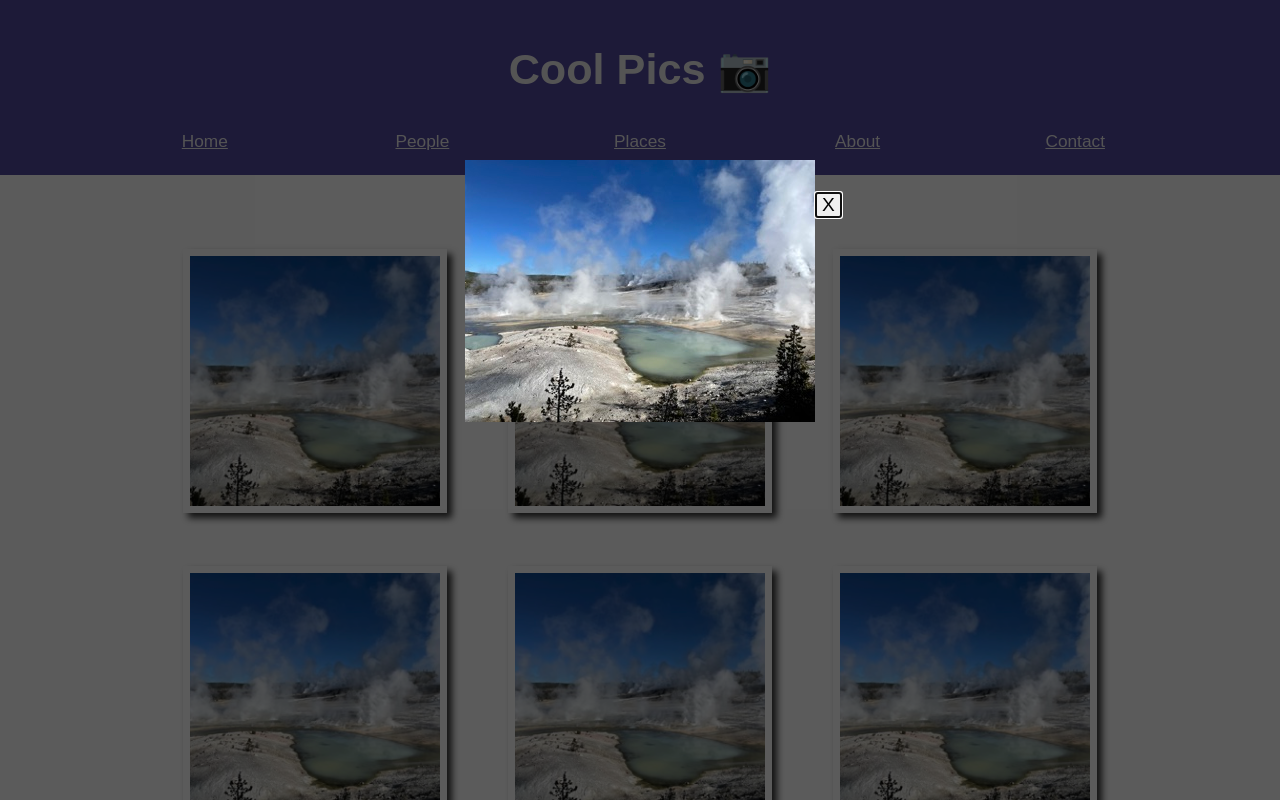
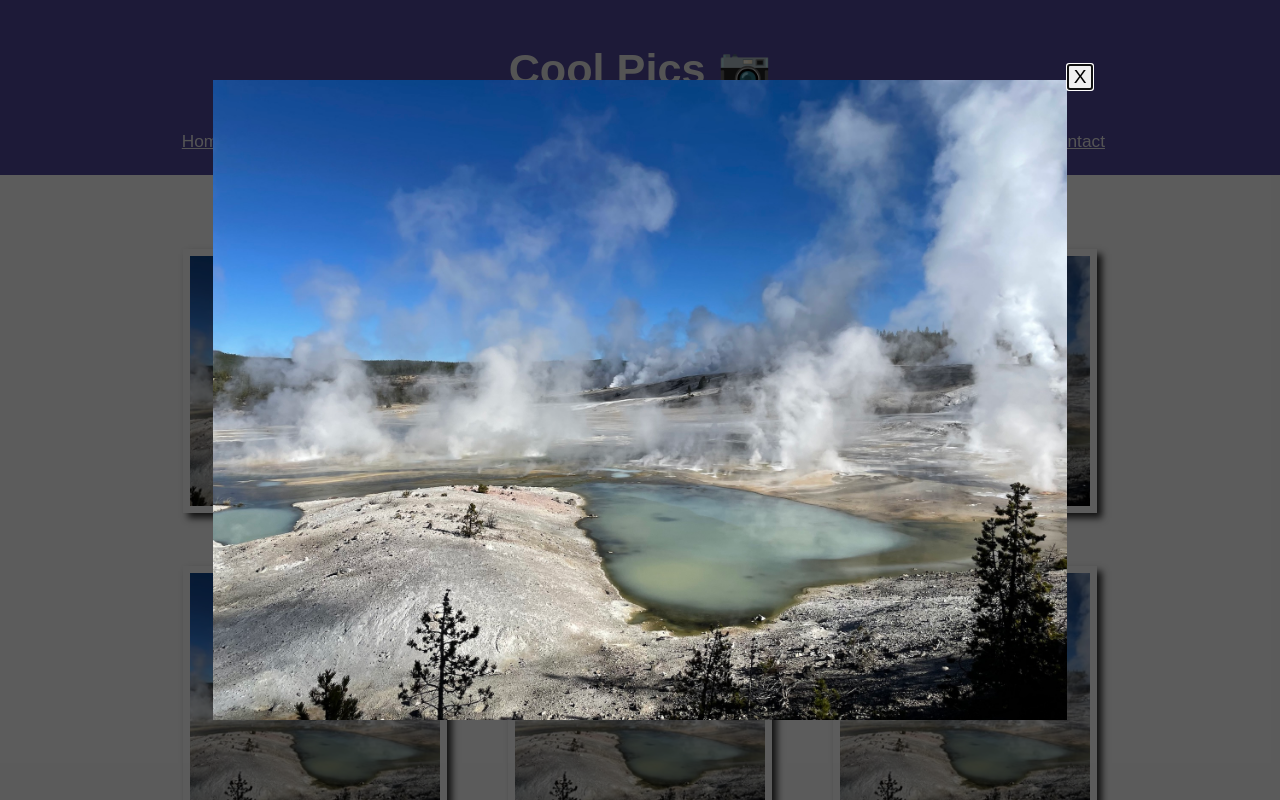
Before and after one commit to NoahWMerrell/wdd131, a plain HTML site: page coolpics/index.html in a window 1280 px wide. Both pictures are taken after a click on the picture 314 px from the left and 381 px from the top of the page. Shown: the top 800 px of the page. Drawn offline with nearby package versions, Linux system fonts and the light colour scheme; a web font is replaced by a local one.

Commit message:
Adjusted to use full image correctly

```diff
--- a/coolpics/coolpics.css
+++ b/coolpics/coolpics.css
@@ -64,7 +64,7 @@ nav {
     margin: 1rem;
 }
 
-img {
+.gallery img {
 	width: 100%;
     max-width: 250px;
     aspect-ratio: 1 / 1;
@@ -81,7 +81,7 @@ dialog {
     width: 100%;
     height: 100%;
     background-color: rgba(0, 0, 0, .6);
-    margin: 0;
+    margin: 0 auto;
     padding: 0;
     border: none;
 }
@@ -93,20 +93,17 @@ dialog:modal {
 
 .close-viewer {
     position: absolute;
-    top: 24vh;
+    top: 8vh;
     padding: 0px 5px;
 }
 
 dialog img {
     width: auto;
     height: auto;
-    max-width: 100%;
-    max-height: 100%;
-    margin-top: 20vh;
+    max-width: 80%;
+    max-height: 80%;
+    margin-top: 10vh;
     padding: 0;
-    aspect-ratio: none;
-    object-fit: none;
-    box-shadow: none;
 }
 
 @media screen and (min-width: 700px) {
--- a/coolpics/coolpics.js
+++ b/coolpics/coolpics.js
@@ -27,8 +27,13 @@ const closeViewer = document.querySelector(".close-viewer");
 
 gallery.querySelectorAll('img').forEach(image => {
   image.addEventListener('click', () => {
-    modal.querySelector('img').src = image.src;
-    modal.querySelector('img').alt = image.alt;
+    // Gets image ending in "-full.jpeg"
+    const originalImg = image.src.split('-')[0];
+    const fullImg = originalImg + '-full.jpeg';
+
+    const modalImg = modal.querySelector('img');
+    modalImg.src = fullImg;
+    modalImg.alt = image.alt;
     modal.showModal();
   });
 });
--- a/coolpics/index.html
+++ b/coolpics/index.html
@@ -26,31 +26,31 @@
         <h3>Current Work</h3>
         <div class="gallery">
             <figure>
-                <img src="norris-sm.jpeg" alt="picture">
+                <img src="norris-sm.jpeg" alt="norris picture">
             </figure>
             <figure>
-                <img src="norris-sm.jpeg" alt="picture">
+                <img src="norris-sm.jpeg" alt="norris picture">
             </figure>
             <figure>
-                <img src="norris-sm.jpeg" alt="picture">
+                <img src="norris-sm.jpeg" alt="norris picture">
             </figure>
             <figure>
-                <img src="norris-sm.jpeg" alt="picture">
+                <img src="norris-sm.jpeg" alt="norris picture">
             </figure>
             <figure>
-                <img src="norris-sm.jpeg" alt="picture">
+                <img src="norris-sm.jpeg" alt="norris picture">
             </figure>
             <figure>
-                <img src="norris-sm.jpeg" alt="picture">
+                <img src="norris-sm.jpeg" alt="norris picture">
             </figure>
             <figure>
-                <img src="norris-sm.jpeg" alt="picture">
+                <img src="norris-sm.jpeg" alt="norris picture">
             </figure>
             <figure>
-                <img src="norris-sm.jpeg" alt="picture">
+                <img src="norris-sm.jpeg" alt="norris picture">
             </figure>
             <figure>
-                <img src="norris-sm.jpeg" alt="picture">
+                <img src="norris-sm.jpeg" alt="norris picture">
             </figure>
         </div>
         <dialog class="modal">
```
